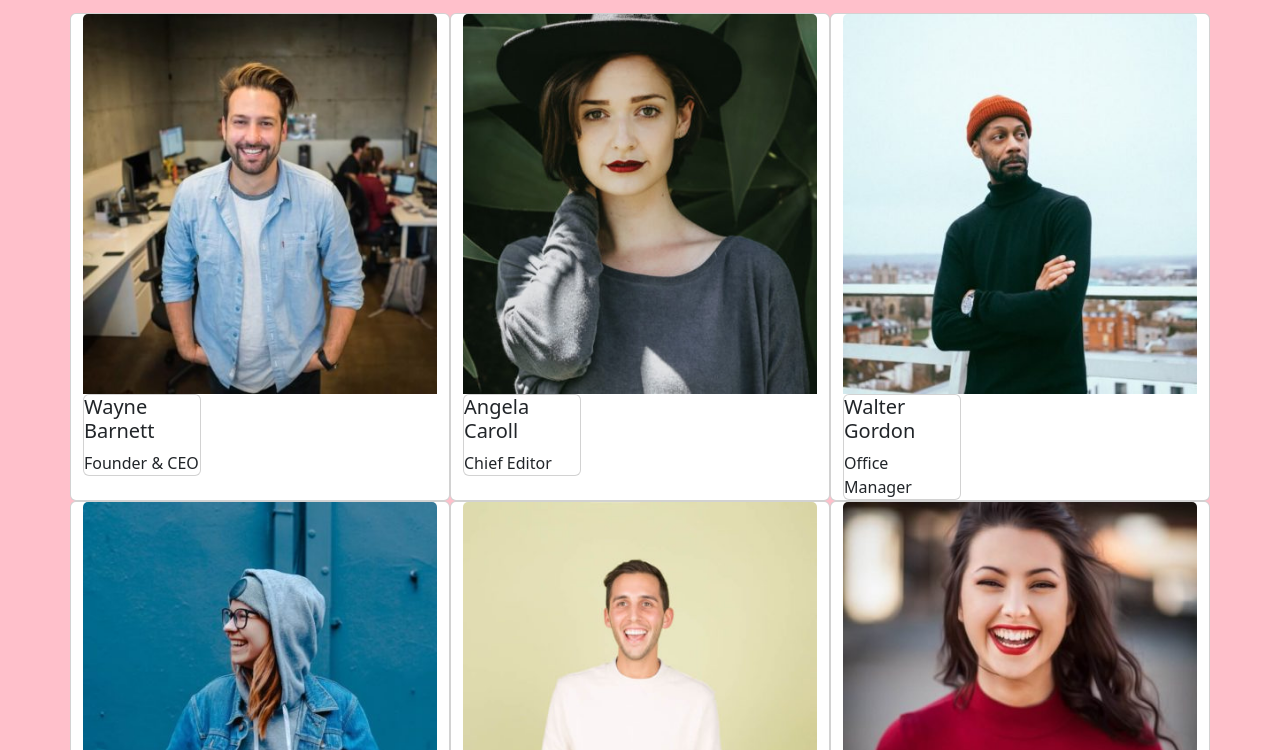
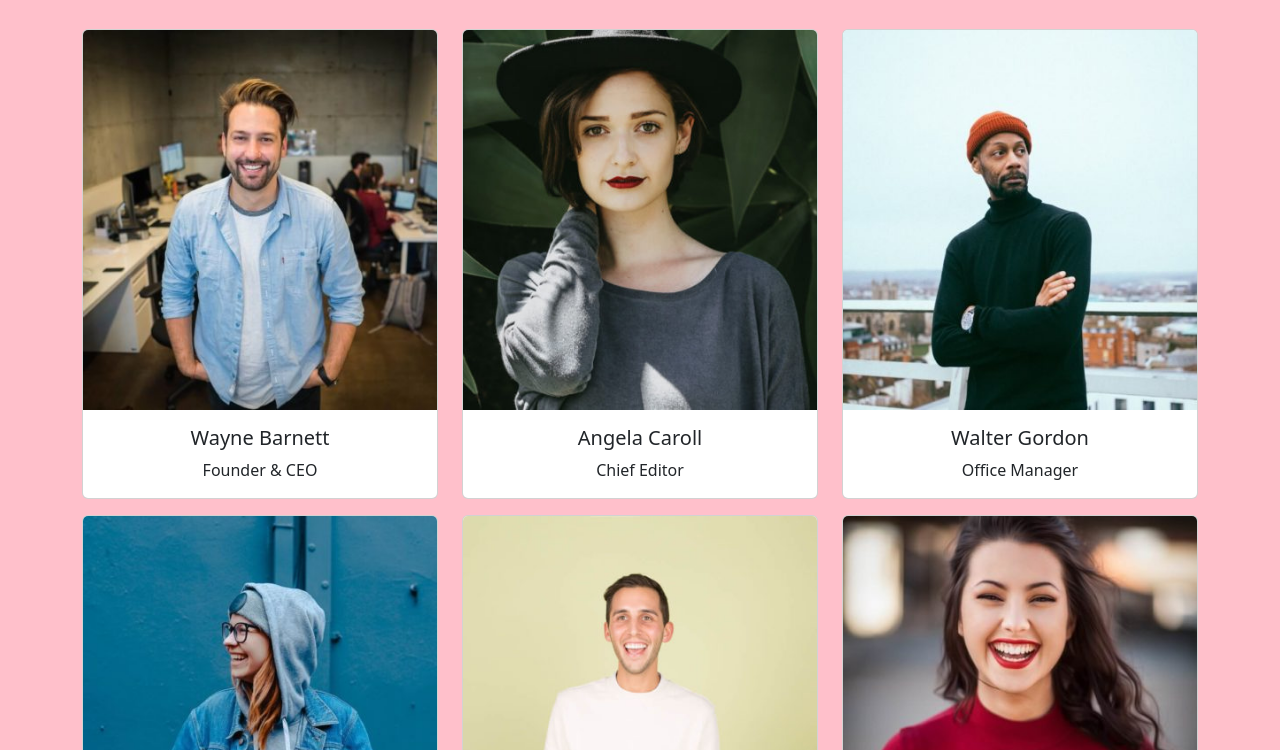
Before and after one commit to LucaBrivio183/js-our-team, a plain HTML site: page index.html in a window 1280 px wide. Shown: the part 107-857 px from the top of the page. Drawn offline with nearby package versions, Linux system fonts and the light colour scheme.

Commit message:
feat: some minor  style

```diff
--- a/index.html
+++ b/index.html
@@ -11,10 +11,10 @@
     <title>Our Team</title>
 </head>
 <body>
-    <div class="container-lg">
+    <div class="container-lg text-center">
         <h1>OUR TEAM</h1>
         <p>Lorem ipsum dolor sit amet consectetur adipisicing elit. Tempora explicabo velit ea maiores adipisci autem magnam quo, deleniti rem quod natus deserunt doloribus vitae perspiciatis! Ea maxime incidunt possimus in!</p>
-        <div class="row flex-wrap" id="card-box">
+        <div class="row gy-3 my-3" id="card-box">
 
         </div>
 
--- a/js/main.js
+++ b/js/main.js
@@ -5,28 +5,32 @@
 
 //function for creating DOM elements from objects
 function createObjectCard(object) {
+    const objectSlot = document.createElement('div');
+    objectSlot.classList.add('col-4');
+
     const objectCard = document.createElement('div');
-    objectCard.classList.add('card','col-4');
+    objectCard.classList.add('card');
 
     const objectImage = document.createElement('img');
-    objectImage.classList.add('card-img-top');
+    objectImage.classList.add('card-img-top','w-100');
     objectImage.src = `img/${object.photo}`;
 
-    const objectCardBody = document.createElement('card-body');
-    objectCardBody.classList.add('card','col-4');
+    const objectCardBody = document.createElement('div');
+    objectCardBody.classList.add('card-body','w-100');
 
     const objectName = document.createElement('h5');
-    objectName.classList.add('card-title');
+    objectName.classList.add('card-title','w-100');
     objectName.innerHTML = object.name;
 
     const objectRole = document.createElement('p');
-    objectRole.classList.add('card-text');
+    objectRole.classList.add('card-text','w-100');
     objectRole.innerHTML = object.role;
 
     objectCardBody.append(objectName,objectRole);
     objectCard.append(objectImage,objectCardBody);
+    objectSlot.append(objectCard);
 
-    return objectCard;
+    return objectSlot;
 }
 
 
```
